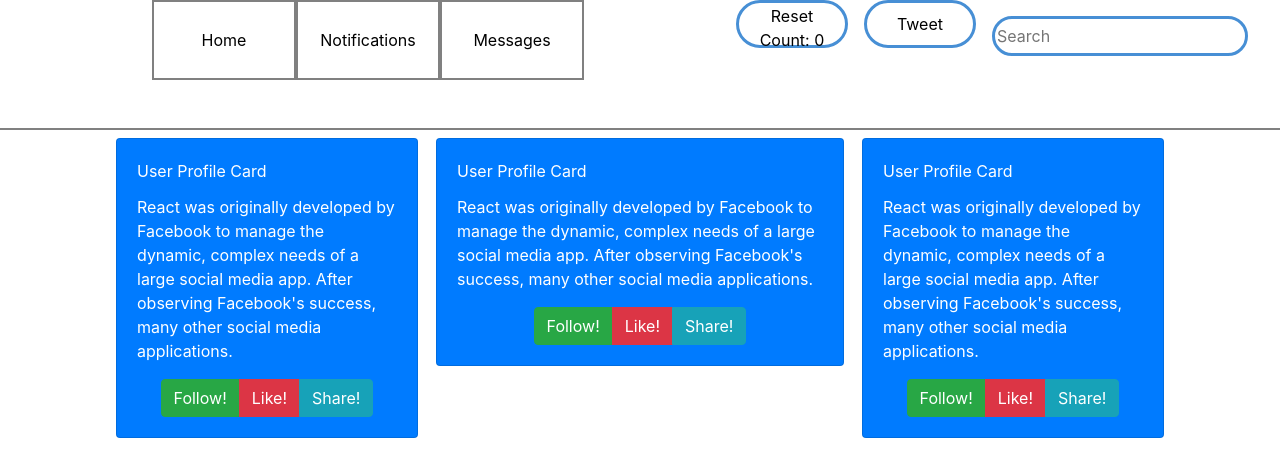
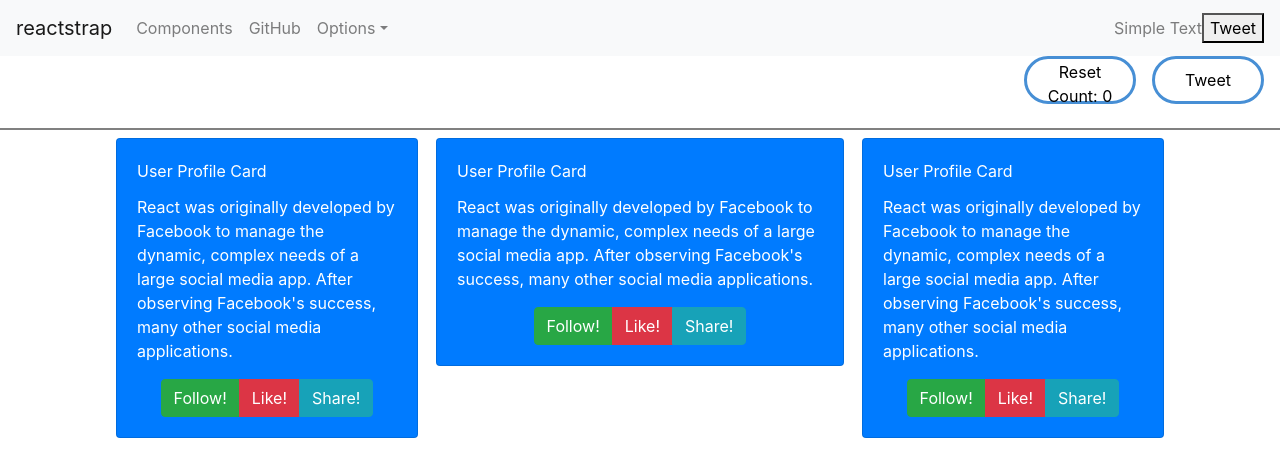
Before and after one commit to lmschless/social-media-mockup, a React (Create React App) app: page / in a window 1280 px wide. Shown: the top 476 px of the page. Built offline with nearby package versions, Linux system fonts and the light colour scheme.

Commit message:
going to work on newsfeed/posts next.

```diff
--- a/src/components/Nav.js
+++ b/src/components/Nav.js
@@ -1,22 +1,81 @@
-import React from 'react';
-import Search from './Search';
+// import React from 'react';
+// import Search from './Search';
 
-function Nav() {
-	const buttonStyles = {
-		height: '5em',
-		width: '9em',
-		padding: '0px',
-		border: '.15em solid gray',
-		backgroundColor: 'white'
-	};
+// function Nav() {
+// 	const buttonStyles = {
+// 		height: '5em',
+// 		width: '9em',
+// 		padding: '0px',
+// 		border: '.15em solid gray',
+// 		backgroundColor: 'white'
+// 	};
+
+// 	return (
+// 		<React.Fragment>
+// 			<Search />
+// 			<button style={buttonStyles}>Home</button>
+// 			<button style={buttonStyles}>Notifications</button>
+// 			<button style={buttonStyles}>Messages</button>
+// 		</React.Fragment>
+// 	);
+// }
+// export default Nav;
+
+import React, { useState } from 'react';
+import Tweet from './Tweet';
+import {
+	Collapse,
+	Navbar,
+	NavbarToggler,
+	NavbarBrand,
+	Nav,
+	NavItem,
+	NavLink,
+	UncontrolledDropdown,
+	DropdownToggle,
+	DropdownMenu,
+	DropdownItem,
+	NavbarText
+} from 'reactstrap';
+
+const NavBar = (props) => {
+	const [ isOpen, setIsOpen ] = useState(false);
+
+	const toggle = () => setIsOpen(!isOpen);
 
 	return (
-		<React.Fragment>
-			<Search />
-			<button style={buttonStyles}>Home</button>
-			<button style={buttonStyles}>Notifications</button>
-			<button style={buttonStyles}>Messages</button>
-		</React.Fragment>
+		<div>
+			<Navbar color="light" light expand="md">
+				<NavbarBrand href="/">reactstrap</NavbarBrand>
+				<NavbarToggler onClick={toggle} />
+				<Collapse isOpen={isOpen} navbar>
+					<Nav className="mr-auto" navbar>
+						<NavItem>
+							<NavLink href="/components/">Components</NavLink>
+						</NavItem>
+						<NavItem>
+							<NavLink href="https://github.com/reactstrap/reactstrap">
+								GitHub
+							</NavLink>
+						</NavItem>
+						<UncontrolledDropdown nav inNavbar>
+							<DropdownToggle nav caret>
+								Options
+							</DropdownToggle>
+							<DropdownMenu right>
+								<DropdownItem>Option 1</DropdownItem>
+								<DropdownItem>Option 2</DropdownItem>
+								<DropdownItem divider />
+								<DropdownItem>Reset</DropdownItem>
+							</DropdownMenu>
+						</UncontrolledDropdown>
+					</Nav>
+					<NavbarText>Simple Text</NavbarText>
+				</Collapse>
+				<Tweet />
+			</Navbar>
+		</div>
 	);
-}
-export default Nav;
+};
+
+export default NavBar;
--- a/src/components/Tweet.js
+++ b/src/components/Tweet.js
@@ -2,15 +2,15 @@
 
 function Tweet() {
 	const tweetStyles = {
-		width: '7em',
-		height: '3em',
-		float: 'right',
-		// marginTop: '2.5em',
-		// marginRight: '1em',
-		borderRadius: '2em',
-		border: 'solid',
-		backgroundColor: 'white',
-		borderColor: '#478fd5'
+		// width: '7em',
+		// height: '3em',
+		// float: 'right',
+		// // marginTop: '2.5em',
+		// // marginRight: '1em',
+		// borderRadius: '2em',
+		// border: 'solid',
+		// backgroundColor: 'white',
+		// borderColor: '#478fd5'
 	};
 	return <button style={tweetStyles}>Tweet</button>;
 }
```
